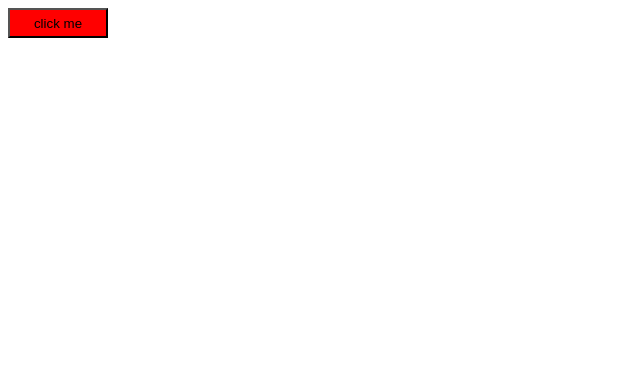
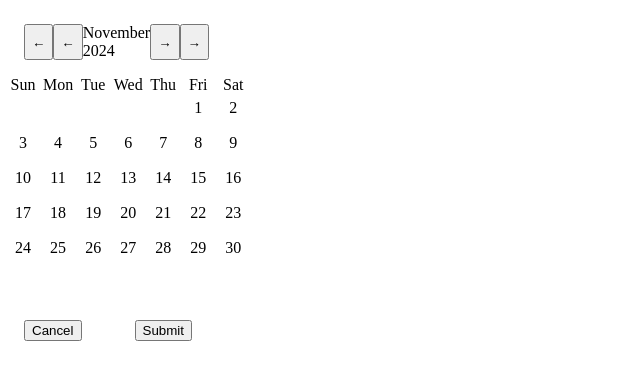
Before and after one commit to fayinana/ethiopian-date-picker, a React (Vite) app: page / in a window 1280 px wide. Shown: the top 380 px of the page, without its empty margins (0-640 px from the left). Built offline with nearby package versions, Linux system fonts and the light colour scheme.

Commit message:
add add picker component

```diff
--- a/package.json
+++ b/package.json
@@ -17,6 +17,7 @@
   "devDependencies": {
     "@types/react": "^18.3.3",
     "@types/react-dom": "^18.3.0",
+    "@types/styled-components": "^5.1.34",
     "@typescript-eslint/eslint-plugin": "^7.15.0",
     "@typescript-eslint/parser": "^7.15.0",
     "@vitejs/plugin-react": "^4.3.1",
--- a/src/App.tsx
+++ b/src/App.tsx
@@ -1,9 +1,17 @@
-import Button from "./ui/Button";
+import { useState } from "react";
+import Picker from "./components/Picker";
 
 export default function App() {
+  const [date, setDate] = useState<Date | null>(new Date());
+  console.log(date);
+
   return (
     <div>
-      <Button>click me</Button>
+      <Picker date={date} setDate={setDate}>
+        <Picker.Header />
+        <Picker.Calendar />
+        <Picker.Footer />
+      </Picker>
     </div>
   );
 }
--- /dev/null
+++ b/src/components/Picker.tsx
@@ -0,0 +1,221 @@
+import { createContext, useContext, ReactNode, FC, useState } from "react";
+
+interface DatePickerContextType {
+  selectedDate: Date | null;
+  setSelectedDate: (date: Date) => void;
+  displayDate: Date;
+  setDisplayDate: (date: Date) => void;
+  goToNextMonth: () => void;
+  goToPrevMonth: () => void;
+  goToNextYear: () => void;
+  goToPrevYear: () => void;
+  isOpen: boolean;
+  togglePicker: () => void;
+  dateFormat: string;
+  date: Date | null;
+  setDate: (date: Date | string | null) => void;
+}
+
+const DatePickerContext = createContext<DatePickerContextType | undefined>(
+  undefined
+);
+
+export const useDatePickerContext = () => {
+  const context = useContext(DatePickerContext);
+  if (!context) {
+    throw new Error(
+      "useDatePickerContext must be used within a DatePickerProvider"
+    );
+  }
+  return context;
+};
+
+interface PickerProps {
+  children: ReactNode;
+  date: Date | string | null;
+  setDate: (date: Date | string | null) => void;
+}
+
+const Picker: FC<PickerProps> & {
+  Header: FC;
+  Calendar: FC;
+  Day: FC<{ day: number | null }>;
+  Footer: FC;
+} = ({ children, date, setDate }) => {
+  const dateValue = new Date(date || new Date());
+  const [selectedDate, setSelectedDate] = useState<Date | null>(null);
+  const [displayDate, setDisplayDate] = useState<Date>(dateValue);
+  const [isOpen, setIsOpen] = useState<boolean>(false);
+  const dateFormat = "MM/dd/yyyy";
+
+  const goToNextMonth = () => {
+    setDisplayDate(
+      (prevDate) => new Date(prevDate.getFullYear(), prevDate.getMonth() + 1, 1)
+    );
+  };
+
+  const goToPrevMonth = () => {
+    setDisplayDate(
+      (prevDate) => new Date(prevDate.getFullYear(), prevDate.getMonth() - 1, 1)
+    );
+  };
+
+  const goToNextYear = () => {
+    setDisplayDate(
+      (prevDate) => new Date(prevDate.getFullYear() + 1, prevDate.getMonth(), 1)
+    );
+  };
+
+  const goToPrevYear = () => {
+    setDisplayDate(
+      (prevDate) => new Date(prevDate.getFullYear() - 1, prevDate.getMonth(), 1)
+    );
+  };
+
+  const togglePicker = () => {
+    setIsOpen((prev) => !prev);
+  };
+
+  const contextValue = {
+    selectedDate,
+    setSelectedDate,
+    displayDate,
+    setDisplayDate,
+    goToNextMonth,
+    goToPrevMonth,
+    goToNextYear,
+    goToPrevYear,
+    isOpen,
+    togglePicker,
+    dateFormat,
+    date,
+    setDate,
+  };
+
+  return (
+    <DatePickerContext.Provider value={contextValue}>
+      <div style={{ width: "200px" }}>{children}</div>
+    </DatePickerContext.Provider>
+  );
+};
+
+// Components within Picker
+function Header() {
+  const {
+    displayDate,
+    goToNextMonth,
+    goToPrevMonth,
+    goToNextYear,
+    goToPrevYear,
+  } = useDatePickerContext();
+
+  return (
+    <div
+      style={{
+        display: "flex",
+        justifyContent: "space-between",
+        padding: "1rem",
+      }}
+    >
+      <button onClick={goToPrevYear}>&larr;</button>
+      <button onClick={goToPrevMonth}>&larr;</button>
+      <span>
+        {displayDate.toLocaleDateString("default", {
+          month: "long",
+          year: "numeric",
+        })}
+      </span>
+      <button onClick={goToNextMonth}>&rarr;</button>
+      <button onClick={goToNextYear}>&rarr;</button>
+    </div>
+  );
+}
+
+function Calendar() {
+  const { displayDate, selectedDate, setSelectedDate } = useDatePickerContext();
+  const daysInMonth = new Date(
+    displayDate.getFullYear(),
+    displayDate.getMonth() + 1,
+    0
+  ).getDate();
+  const startDay = new Date(
+    displayDate.getFullYear(),
+    displayDate.getMonth(),
+    1
+  ).getDay();
+  const days = Array.from({ length: 42 }, (_, index) => {
+    const day = index - startDay + 1;
+    return day > 0 && day <= daysInMonth ? day : null;
+  });
+
+  return (
+    <div
+      style={{
+        display: "grid",
+        gridTemplateColumns: "repeat(7, 1fr)",
+        gap: "5px",
+      }}
+    >
+      {["Sun", "Mon", "Tue", "Wed", "Thu", "Fri", "Sat"].map((d) => (
+        <span key={d} style={{ textAlign: "center" }}>
+          {d}
+        </span>
+      ))}
+      {days.map((day, index) => (
+        <Day key={index} day={day} />
+      ))}
+    </div>
+  );
+}
+
+function Day({ day }: { day: number | null }) {
+  const { displayDate, selectedDate, setSelectedDate } = useDatePickerContext();
+  const isActive =
+    selectedDate?.getDate() === day &&
+    selectedDate?.getMonth() === displayDate.getMonth();
+
+  return (
+    <div
+      onClick={() =>
+        day &&
+        setSelectedDate(
+          new Date(displayDate.getFullYear(), displayDate.getMonth(), day)
+        )
+      }
+      style={{
+        width: "30px",
+        height: "30px",
+        backgroundColor: isActive ? "#8692fa" : "#ffffff",
+        textAlign: "center",
+        cursor: "pointer",
+        borderRadius: "3px",
+      }}
+    >
+      {day || ""}
+    </div>
+  );
+}
+
+function Footer() {
+  const { selectedDate, togglePicker, setDate } = useDatePickerContext();
+
+  return (
+    <div
+      style={{
+        display: "flex",
+        justifyContent: "space-between",
+        padding: "1rem",
+      }}
+    >
+      <button onClick={togglePicker}>Cancel</button>
+      <button onClick={() => setDate(selectedDate)}>Submit</button>
+    </div>
+  );
+}
+
+Picker.Calendar = Calendar;
+Picker.Day = Day;
+Picker.Footer = Footer;
+Picker.Header = Header;
+
+export default Picker;
--- a/src/ui/Button.tsx
+++ b/src/ui/Button.tsx
@@ -1,9 +1,35 @@
-import styled from "styled-components";
+import styled, { css } from "styled-components";
 
-const Button = styled.button`
-  width: 100px;
-  height: 30px;
-  background: red;
+type Variation = "primary" | "secondary";
+
+const variations: Record<Variation, ReturnType<typeof css>> = {
+  primary: css`
+    color: whitesmoke;
+    background: #8692fa;
+    &:hover {
+      background: #7885fa;
+    }
+  `,
+  secondary: css`
+    color: black;
+    background: #ffffff;
+    &:hover {
+      background: #f5f5f5;
+    }
+  `,
+};
+
+const Button = styled.button<{ variation: Variation }>`
+  cursor: pointer;
+  border: none;
+  max-width: 150px;
+  padding: 0.5rem 2rem;
+  border-radius: 5px;
+  font-size: 0.75rem;
+  text-transform: capitalize;
+  font-weight: 500;
+
+  ${(props) => variations[props.variation]}
 `;
 
 export default Button;
```
Also changed, not shown: src/hooks/useOutSideClick.ts (added, +26 -0 lines), src/ui/Day.tsx (+16 -0 lines), 1 other file (tests, documents, lock files or other folders).
